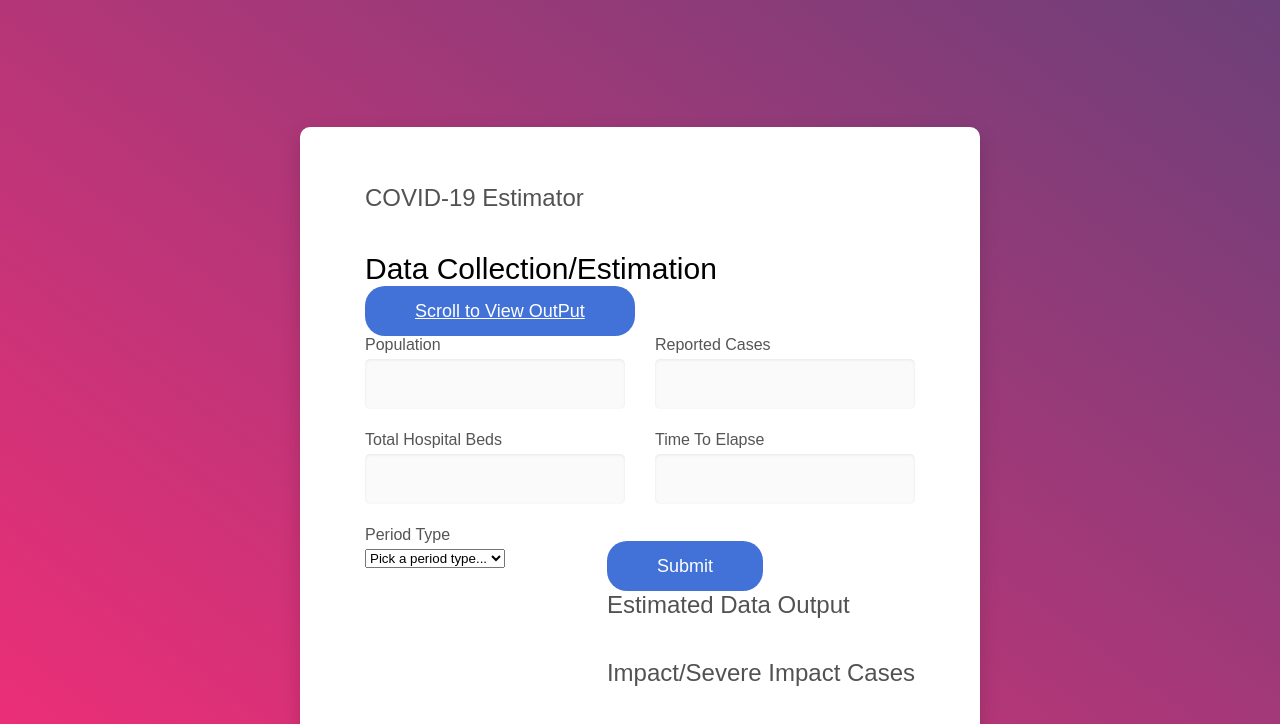
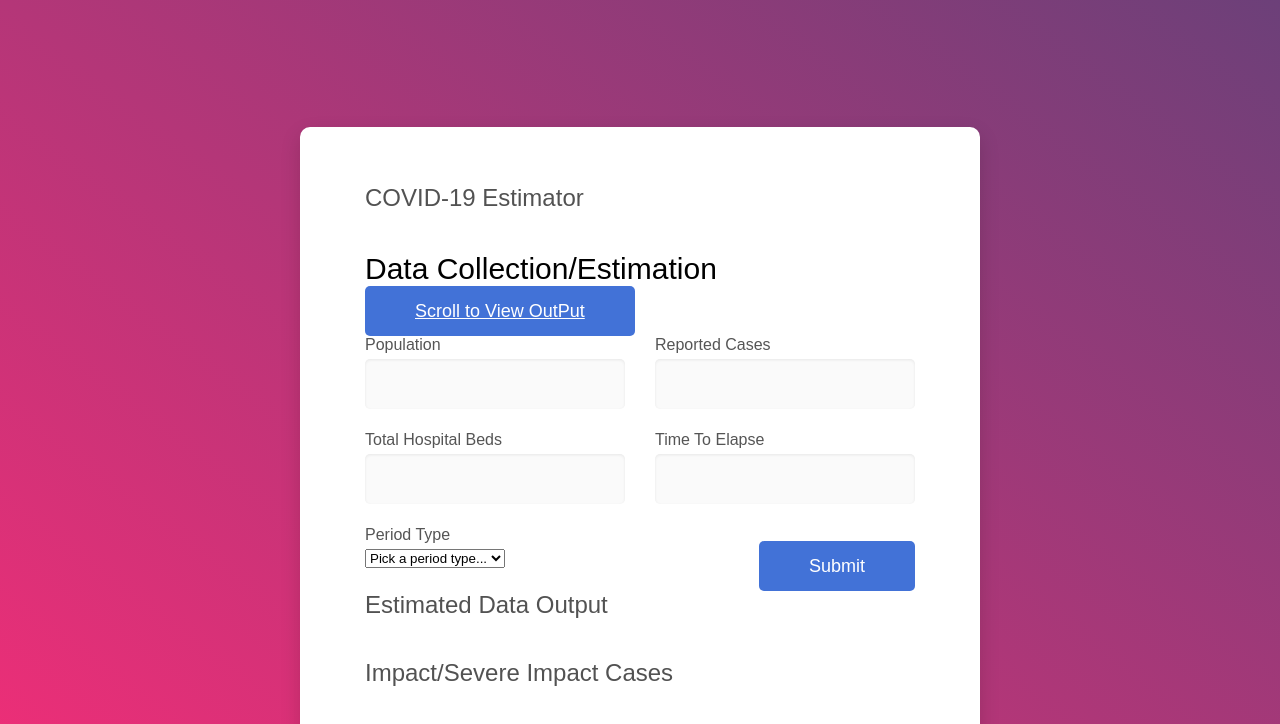
Before and after one commit to Jordan-type/BuildForSDG-2020-Assessment, a website: page src/index.html in a window 1280 px wide. Shown: the part 62-786 px from the top of the page. Drawn offline with Linux system fonts and the light colour scheme.

Commit message:
index fronted fix

```diff
--- a/src/index.html
+++ b/src/index.html
@@ -71,7 +71,7 @@
       <div class="card-body">
         <h1 class="title">COVID-19 Estimator</h1>
         <h2 class="subtitle">Data Collection/Estimation</h2>
-        <a href="#estimated-data" class="btn btn--pill btn--blue">Scroll to View OutPut</a>
+        <a href="#estimated-data" class="btn btn--radius-2 btn--blue">Scroll to View OutPut</a>
     <form id="covid-form" name="covid-19-estimator" data-form-estimator>
     <div class="row row-space">
 
@@ -115,9 +115,9 @@
                 </select>
               </div>
           </div>
+
           <div class="p-t-15">
-          <div class="buttons">
-            <button type="submit" class="btn btn--pill btn--blue" data-go-estimate="">Submit</button>
+            <button type="submit" class="btn btn--radius-2 btn--blue" data-go-estimate="">Submit</button>
           </div>
       </form>
 
```
